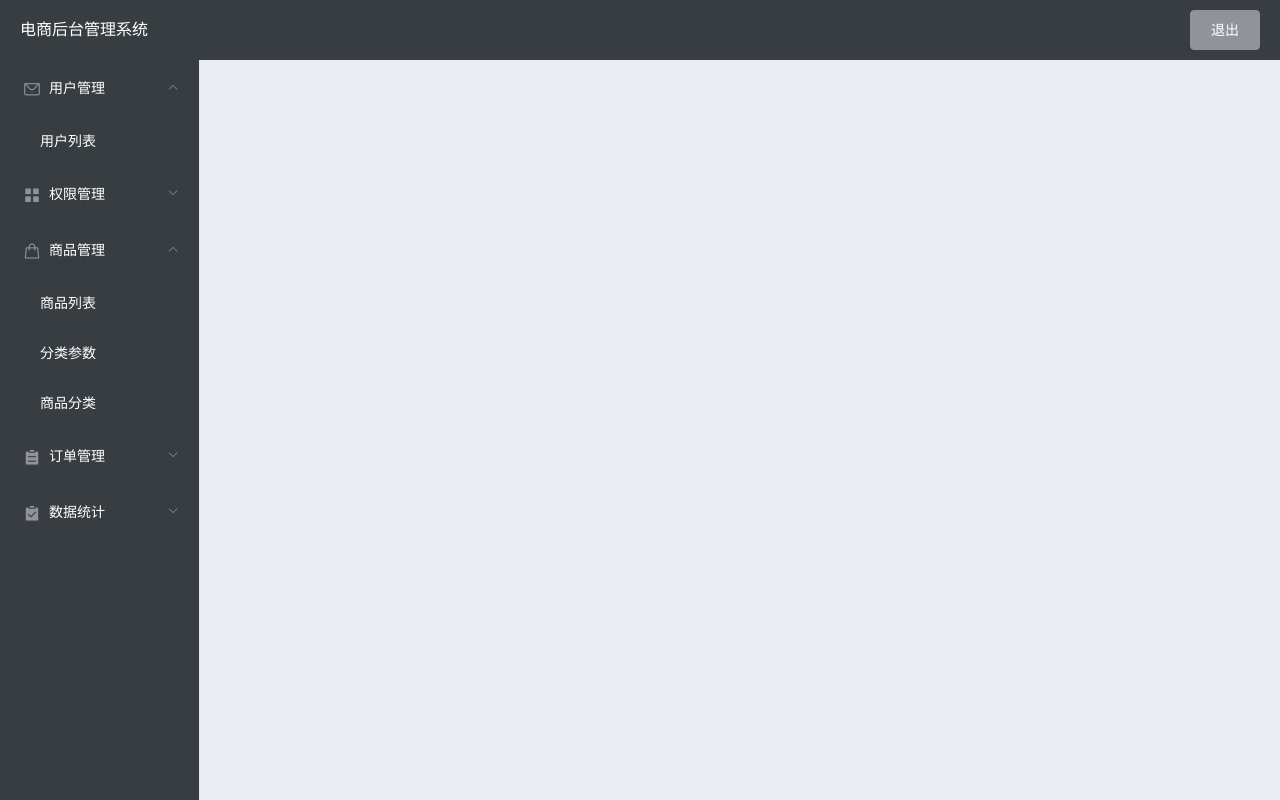
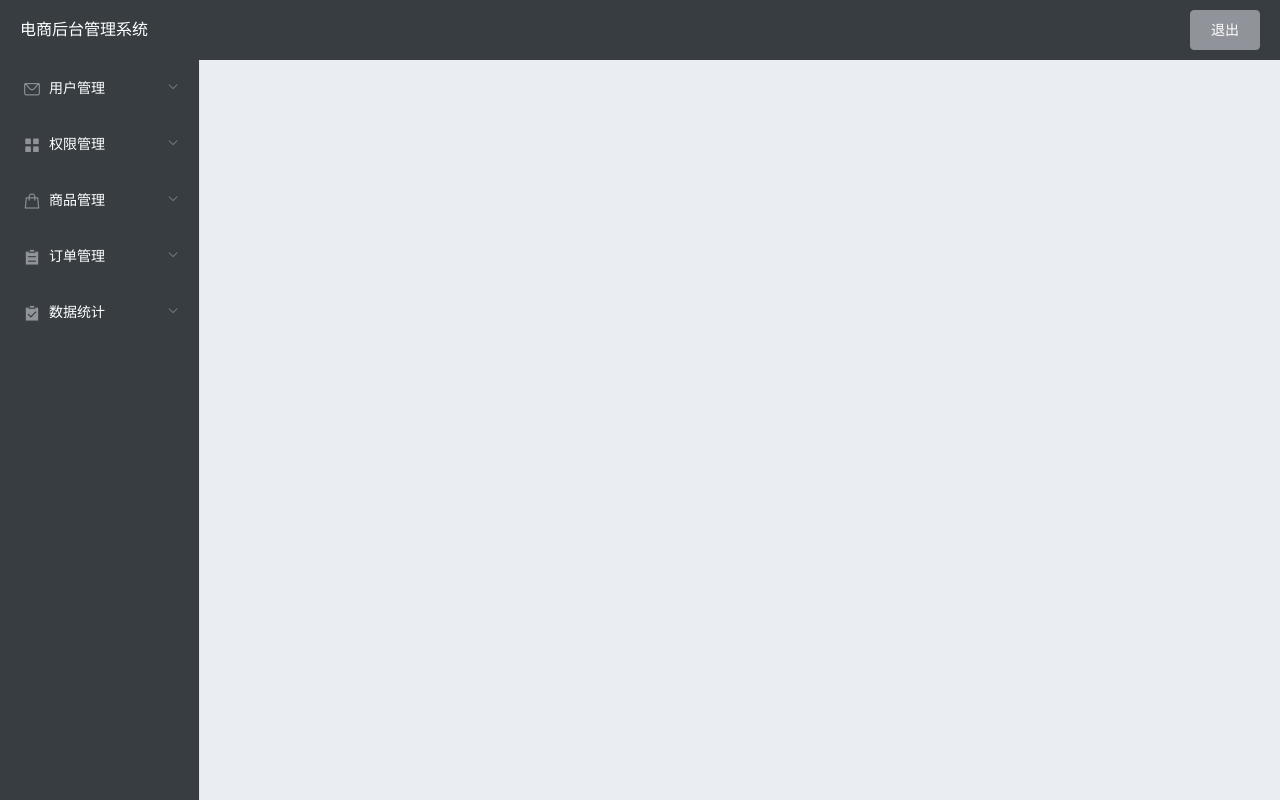
Before and after one commit to xiaole-byte/back-stage, a Vue app: page /home in a window 1280 px wide. Built offline with nearby package versions, Linux system fonts and the light colour scheme.

Commit message:
2-22 11:47

```diff
--- a/src/views/Home.vue
+++ b/src/views/Home.vue
@@ -14,7 +14,7 @@
     </el-header>
     <el-container height="100%">
       <el-aside width="200px" height="100%">
-        <el-menu :default-openeds="['1', '3']" router="router">
+        <el-menu router="router">
           <el-submenu index="1">
             <template slot="title">
               <i class="el-icon-message"></i>用户管理</template>
@@ -79,6 +79,12 @@ export default {
     background-color: rgb(55, 61, 65);
     height: 100%;
   }
+  .el-menu-item:hover{
+    background-color: rgba(0, 0, 0, 0.5);
+  }
+  .el-submenu .is-active{
+    background-color: rgb(55, 61, 65);
+  }
   .el-submenu__title {
     color: #fff;
   }
@@ -89,6 +95,9 @@ export default {
   .el-menu-item {
     color: #fff;
   }
+  .is-active{
+    color: #409EFF
+  }
   .el-main{
     background-color: rgb(234, 237, 241);
   }
```
